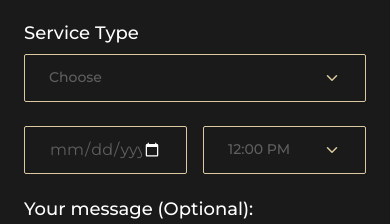
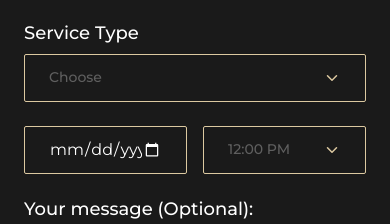
Before and after one commit to Stanix-Cohort/FadeHaus, a React (Vite) app: page /contact in a window 390 px wide. Shown: the part 911-1135 px from the top of the page. Built offline with nearby package versions, Linux system fonts and the light colour scheme.

Commit message:
Fix: use native mobile date input

```diff
--- a/src/components/contact/ContactBooking.tsx
+++ b/src/components/contact/ContactBooking.tsx
@@ -359,13 +359,16 @@ export default function ContactBooking() {
                     gap-4
                   "
                 >
+                  <div className="relative">
                     <input
                       type="date"
                       value={date}
                       onChange={(e) => setDate(e.target.value)}
-                    style={{ colorScheme: "dark" }}
                       className={`
                         h-12
+                        w-full
+
+                        rounded-xs
 
                         border
                         border-(--color-brand-300)
@@ -374,13 +377,12 @@ export default function ContactBooking() {
 
                         bg-transparent
 
-                    rounded-xs
+                        text-white
 
                         scheme-dark
-
-                    ${date ? "text-white" : "text-white/30"}
                     `}
                     />
+                  </div>
 
                   <ServiceDropdown
                     value={time}
```
Lines whose indentation alone changed are shown as unchanged.
